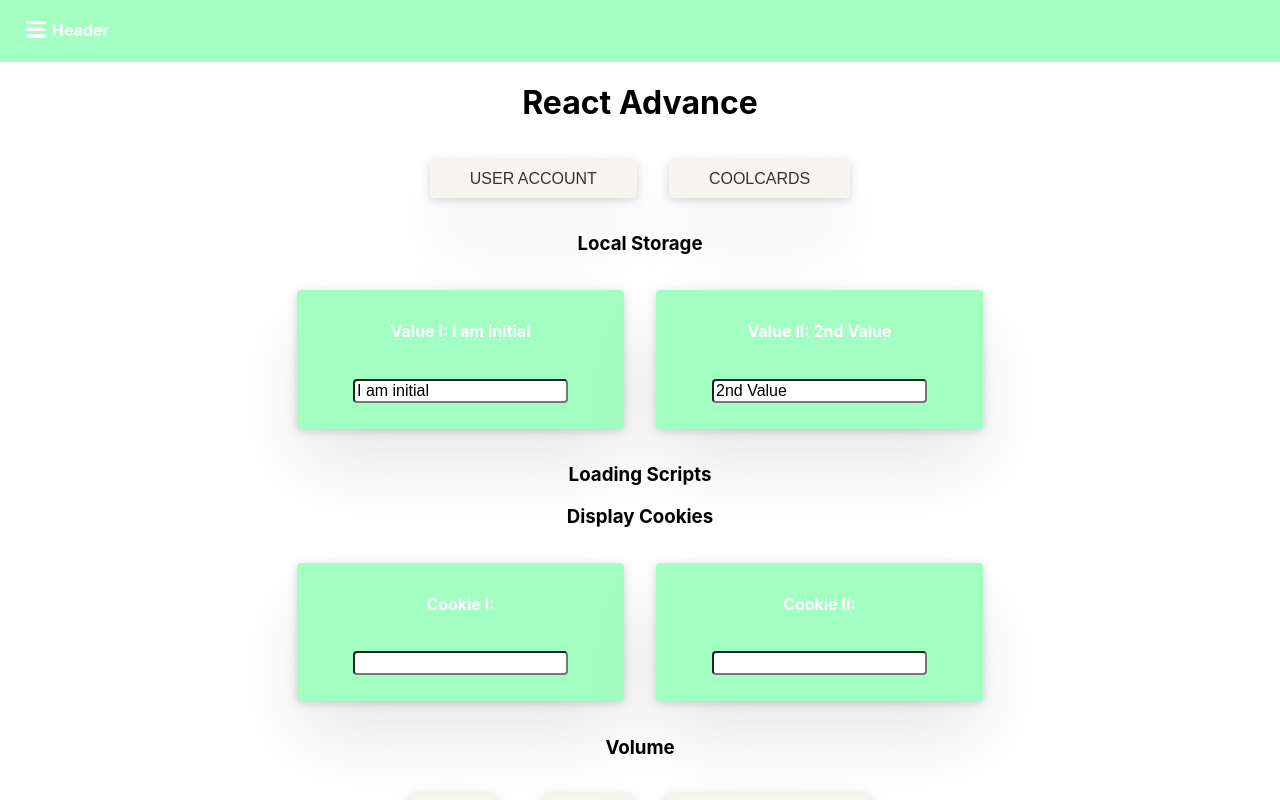
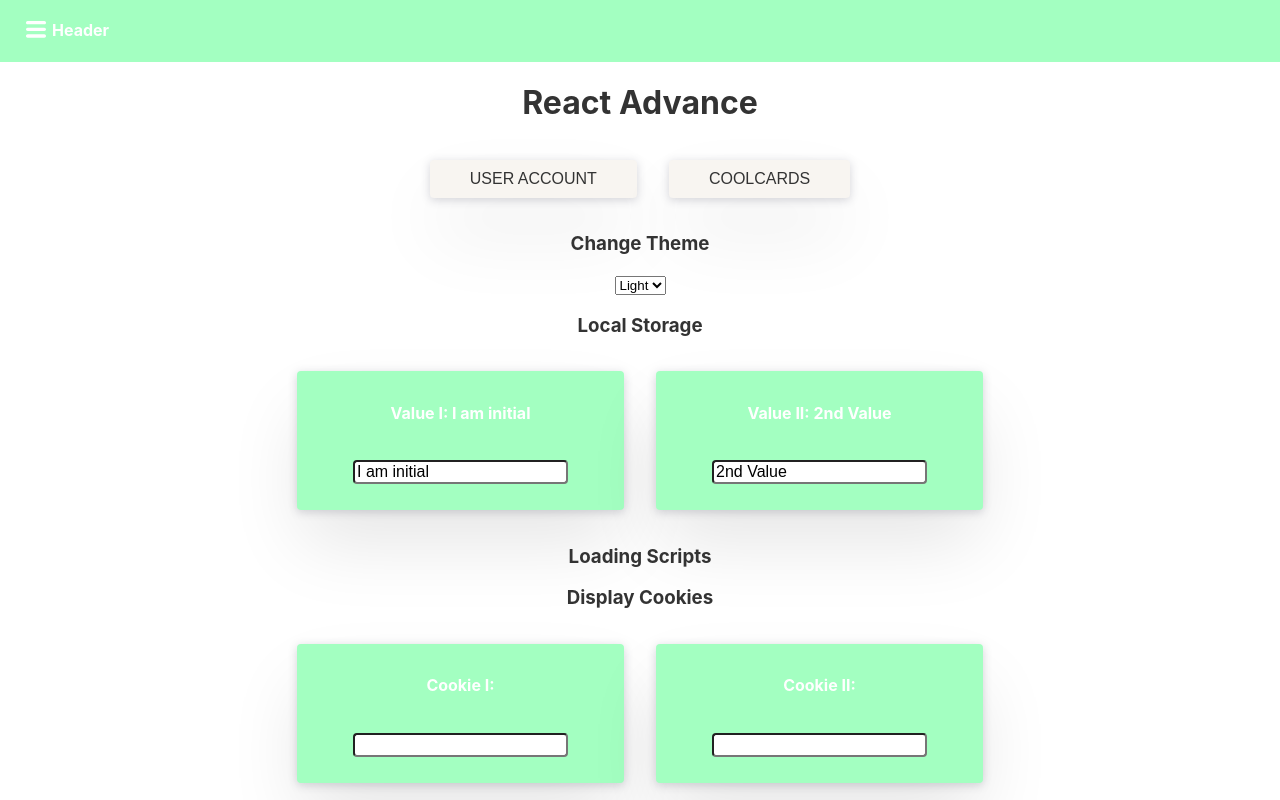
Before and after one commit to francispham/advance-react, a React (Create React App) app: page / in a window 1280 px wide. Shown: the top 800 px of the page. Built offline with nearby package versions, Linux system fonts and the light colour scheme.

Commit message:
Custom Hook & DOM Manipulation P6: Combine Hooks for Them System Feature

```diff
--- a/src/App.css
+++ b/src/App.css
@@ -4,6 +4,8 @@
   --blue: #4f8cdd;
   --black: #3b2c41;
   --green: #a3ffc1;
+  --bg: #fff;
+  --text: #333;
 }
 
 .App {
@@ -21,21 +23,6 @@
   }
 }
 
-.App-header {
-  background-color: #282c34;
-  min-height: 50vh;
-  display: flex;
-  flex-direction: column;
-  align-items: center;
-  justify-content: center;
-  font-size: calc(10px + 2vmin);
-  color: white;
-}
-
-.App-link {
-  color: #61dafb;
-}
-
 @keyframes App-logo-spin {
   from {
     transform: rotate(0deg);
--- a/src/App.js
+++ b/src/App.js
@@ -5,6 +5,7 @@ import './App.css';
 
 import { PageWrapper } from './state';
 
+import Theme from './components/Theme';
 import Local from './components/Local';
 import Script from './components/Script';
 import Cookie from './components/Cookie';
@@ -17,7 +18,7 @@ import CoolCards from './components/CoolCards';
 
 // Absolute Imports: (Does not Need Directory)
 import { Toggle, Portal, Mount } from 'Utilities';
-import { Button, Header } from 'Elements';
+import { Button, Header, Container } from 'Elements';
 
 function App() {
   return (
@@ -31,7 +32,7 @@ function App() {
 
           <Nav />
 
-          <main>
+          <Container>
             <h1>React Advance</h1>
             <section>
               <Link to="/user">
@@ -45,6 +46,9 @@ function App() {
                 <Route exact path="/coolCards" component={CoolCards} />
                 <Route exact path="/user" component={User} />
               </Switch>
+            </section>
+            <section>
+              <Theme />
             </section>
             <section>
               <Local />
@@ -64,7 +68,7 @@ function App() {
             <section>
               <Hover />
             </section>
-          </main>
+          </Container>
 
           <footer>
             <Toggle>
--- a/src/Components/Elements/Container.js
+++ b/src/Components/Elements/Container.js
@@ -2,7 +2,8 @@ import styled from "styled-components";
 
 export const Container = styled.div`
   width: 95%;
-  max-width: 600px;
+  max-width: 1000px;
   margin: 0 auto;
   padding-bottom: 60px;
+  color: var(--text);
 `;
--- /dev/null
+++ b/src/Components/Theme.js
@@ -0,0 +1,23 @@
+import React from 'react'
+import { useTheme } from '../hooks';
+
+const Theme = () => {
+  const [ theme, setTheme ] = useTheme();
+
+  return (
+    <div>
+      <h3>Change Theme</h3>
+      <select
+        name=""
+        id=""
+        defaultValue={theme}
+        onChange={e => setTheme(e.target.value)}
+      >
+        <option value="light">Light</option>
+        <option value="dark">Dark</option>
+      </select>
+    </div>
+  )
+}
+
+export default Theme;
--- a/src/hooks/index.js
+++ b/src/hooks/index.js
@@ -1,3 +1,4 @@
+export * from './useTheme';
 export * from './useLocalStorage';
 export * from './useScript';
 export * from './useMeasure';
--- /dev/null
+++ b/src/hooks/useTheme.js
@@ -0,0 +1,14 @@
+import { useEffect } from 'react';
+import { useLocalStorage } from './useLocalStorage';
+
+export const useTheme = () => {
+  const [ theme, setTheme ] = useLocalStorage("theme", "light");
+
+  useEffect(() => {
+    document.body.className = "";
+    document.body.classList.add(theme);
+
+  }, [theme]);
+
+  return [theme, setTheme];
+};
--- a/src/index.css
+++ b/src/index.css
@@ -5,6 +5,11 @@ body {
     sans-serif;
   -webkit-font-smoothing: antialiased;
   -moz-osx-font-smoothing: grayscale;
+  background: var(--bg);
+}
+body.dark {
+  --bg: #333;
+  --text:#fff;
 }
 
 code {
```
Also changed, not shown: src/Components/CoolCards.js (indentation only).
